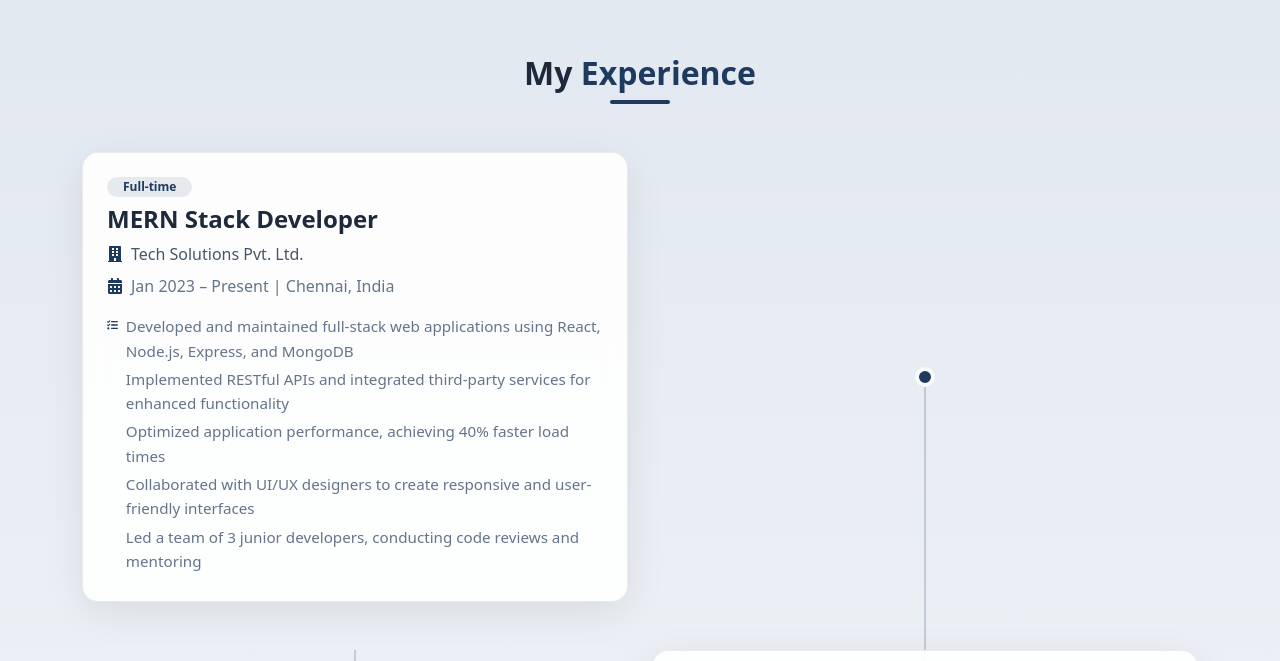
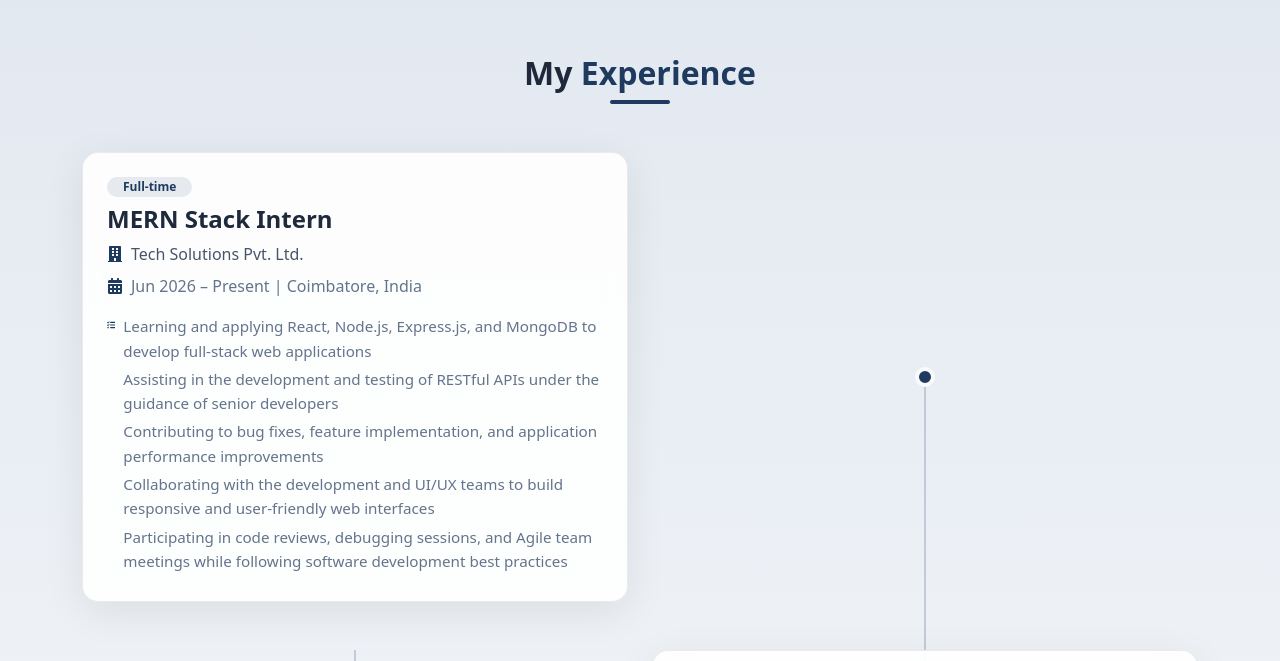
Before and after one commit to anbarasanparameshwaran-gif/MyPortfolio, a React (Vite) app: page / in a window 1280 px wide. Shown: the part 2132-2793 px from the top of the page. Built offline with nearby package versions, Linux system fonts and the light colour scheme.

Commit message:
exp-updated

```diff
--- a/src/components/About.jsx
+++ b/src/components/About.jsx
@@ -84,7 +84,7 @@ function About() {
                                         background: 'linear-gradient(transparent, rgba(0,0,0,0.7))',
                                     }}
                                 >
-                                    <p className="text-white fw-bold mb-0 fs-5">John Developer</p>
+                                    <p className="text-white fw-bold mb-0 fs-5">Anbarasan Parameshwaran</p>
                                     <p className="text-white-50 mb-0">MERN Stack Developer</p>
                                 </div>
                             </div>
--- a/src/components/Experience.jsx
+++ b/src/components/Experience.jsx
@@ -6,44 +6,31 @@ import { useTheme } from '../context/ThemeContext.jsx'
 
 const experiences = [
     {
-        title: 'MERN Stack Developer',
+        title: 'MERN Stack Intern',
         company: 'Tech Solutions Pvt. Ltd.',
-        duration: 'Jan 2023 – Present',
+        duration: 'Jun 2026 – Present',
         type: 'Full-time',
-        location: 'Chennai, India',
+        location: 'Coimbatore, India',
         description: [
-            'Developed and maintained full-stack web applications using React, Node.js, Express, and MongoDB',
-            'Implemented RESTful APIs and integrated third-party services for enhanced functionality',
-            'Optimized application performance, achieving 40% faster load times',
-            'Collaborated with UI/UX designers to create responsive and user-friendly interfaces',
-            'Led a team of 3 junior developers, conducting code reviews and mentoring',
+            'Learning and applying React, Node.js, Express.js, and MongoDB to develop full-stack web applications',
+            'Assisting in the development and testing of RESTful APIs under the guidance of senior developers',
+            'Contributing to bug fixes, feature implementation, and application performance improvements',
+            'Collaborating with the development and UI/UX teams to build responsive and user-friendly web interfaces',
+            'Participating in code reviews, debugging sessions, and Agile team meetings while following software development best practices',
         ],
     },
     {
-        title: 'React Developer',
-        company: 'Digital Innovations Inc.',
-        duration: 'Jun 2021 – Dec 2022',
+        title: 'Php Developer Intern & Work',
+        company: 'Carifer Technologies Pvt Ltd.',
+        duration: 'Mar 2024 – May 2025',
         type: 'Full-time',
-        location: 'Bangalore, India',
+        location: 'Erode, India',
         description: [
-            'Built responsive single-page applications using React and Redux for state management',
-            'Implemented component-based architecture and reusable UI components',
-            'Integrated frontend with backend APIs and handled authentication using JWT',
-            'Worked closely with QA team to ensure bug-free releases and high code quality',
-            'Participated in Agile ceremonies and sprint planning sessions',
-        ],
-    },
-    {
-        title: 'Frontend Intern',
-        company: 'WebStart Agency',
-        duration: 'Jan 2021 – May 2021',
-        type: 'Internship',
-        location: 'Remote',
-        description: [
-            'Assisted in developing responsive websites using HTML, CSS, and JavaScript',
-            'Learned React fundamentals and contributed to small feature implementations',
-            'Created wireframes and mockups in Figma for client presentations',
-            'Fixed UI bugs and improved accessibility across multiple projects',
+            'Developing and maintaining web applications using PHP, Laravel, MySQL, HTML, CSS, JavaScript, and Bootstrap under the guidance of senior developers',
+            'Designing, developing, and testing RESTful APIs for seamless communication between frontend and backend systems',
+            'Assisting in DevOps activities, including application deployment, Git version control, and server configuration',
+            'Collaborating with cross-functional teams to implement new features, debug issues, and optimize application performance',
+            'Gaining hands-on experience with software development best practices, database management, API integration, and Agile development methodologies',
         ],
     },
 ]
--- a/src/components/Hero.jsx
+++ b/src/components/Hero.jsx
@@ -159,7 +159,7 @@ function Hero() {
                             <span style={{ color: theme === 'dark' ? '#0ea5e9' : '#1e3a5f' }}>
                                 Anbarasan
                             </span>{' '}
-                            Developer
+                            Parameshwaran
                         </motion.h1>
 
                         <motion.div
```
